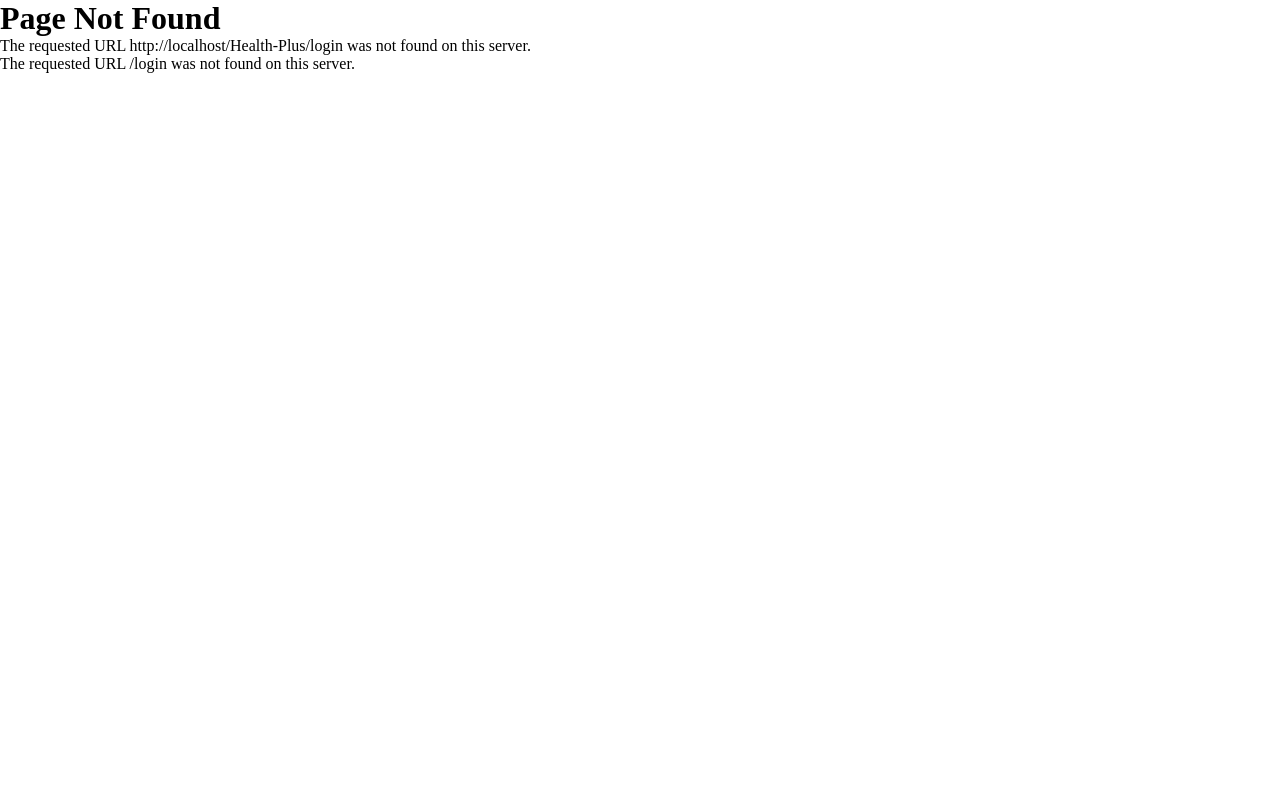
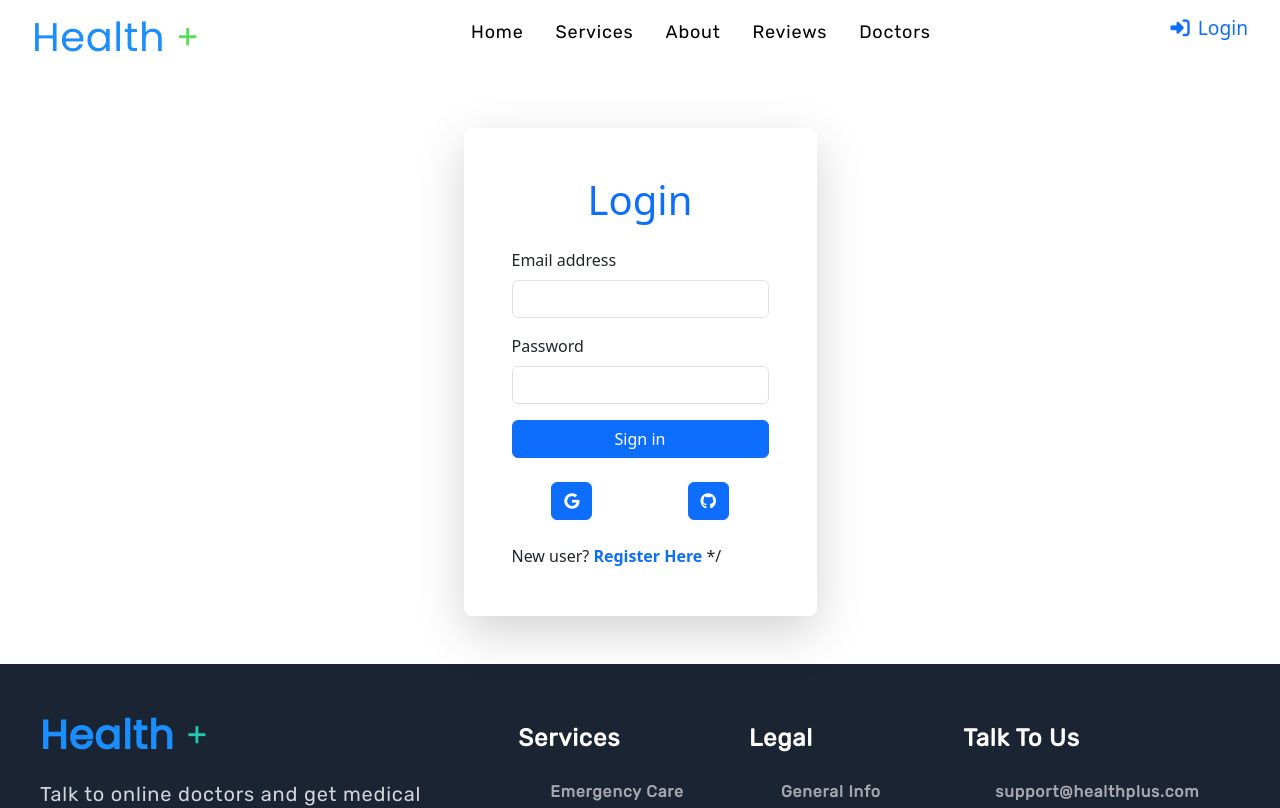
Before and after one commit to Tomkndn/Soul-Care, a React (Create React App) app: page /Health-Plus/login in a window 1280 px wide. Before the commit this address had no page. Shown: the top 808 px of the page. Built offline with nearby package versions, Linux system fonts and the light colour scheme.

Commit message:
creating login page

```diff
--- a/package.json
+++ b/package.json
@@ -4,12 +4,14 @@
   "private": true,
   "homepage": "https://alkaison.github.io/Health-Plus/",
   "dependencies": {
+    "@fortawesome/fontawesome-free": "^6.5.2",
     "@fortawesome/fontawesome-svg-core": "^6.4.0",
     "@fortawesome/free-solid-svg-icons": "^6.4.0",
     "@fortawesome/react-fontawesome": "^0.2.0",
     "@testing-library/jest-dom": "^5.17.0",
     "@testing-library/react": "^13.4.0",
     "@testing-library/user-event": "^13.5.0",
+    "bootstrap": "^5.3.3",
     "react": "^18.2.0",
     "react-dom": "^18.2.0",
     "react-scripts": "5.0.1",
--- a/src/App.js
+++ b/src/App.js
@@ -5,7 +5,8 @@ import Home from "./Pages/Home";
 import Legal from "./Pages/Legal";
 import NotFound from "./Pages/NotFound";
 import Appointment from "./Pages/Appointment";
-
+import Login from "./Pages/Login";
+import Register from "./Pages/Register";
 function App() {
   return (
     <div className="App">
@@ -14,6 +15,8 @@ function App() {
           <Route path="/" element={<Home />} />
           <Route path="/legal" element={<Legal />} />
           <Route path="/appointment" element={<Appointment />} />
+          <Route path="/login" element={<Login />} />
+          <Route path="/register" element={<Register/>} />
           <Route path="*" element={<NotFound />} />
         </Routes>
       </Router>
--- a/src/Components/Navbar.js
+++ b/src/Components/Navbar.js
@@ -1,31 +1,31 @@
 import React, { useState } from "react";
 import { FontAwesomeIcon } from "@fortawesome/react-fontawesome";
+
 import {
-  faCommentDots,
   faBars,
   faXmark,
 } from "@fortawesome/free-solid-svg-icons";
 import "../Styles/Navbar.css";
 import { Link } from "react-router-dom";
-import { toast } from "react-toastify";
+
+const linkstyle={
+  textDecoration: "none",
+  fontSize:"1.5vw",
+  marginTop:"-3vh"
+
+};
+
 
 function Navbar() {
   const [nav, setNav] = useState(false);
-  const [isButtonDisabled, setIsButtonDisabled] = useState(false);
+
 
   const openNav = () => {
     setNav(!nav);
   };
 
-  const handleChatBtnClick = () => {
-    if (!isButtonDisabled) {
-      toast.info("Experiencing high traffic, Please wait a moment.", {
-        position: toast.POSITION.TOP_CENTER,
-        onOpen: () => setIsButtonDisabled(true),
-        onClose: () => setIsButtonDisabled(false),
-      });
-    }
-  };
+
+
 
   return (
     <div className="navbar-section">
@@ -63,15 +63,12 @@ function Navbar() {
           </a>
         </li>
       </ul>
-
-      <button
-        className="navbar-btn"
-        type="button"
-        disabled={isButtonDisabled}
-        onClick={handleChatBtnClick}
-      >
-        <FontAwesomeIcon icon={faCommentDots} /> Live Chat
-      </button>
+      <Link to="/login" style={linkstyle}>
+      <div >
+                  <i className="fas fa-sign-in-alt me-2"></i>
+                  Login
+      </div>
+      </Link>
 
       {/* Mobile */}
       <div className={`mobile-navbar ${nav ? "open-nav" : ""}`}>
--- /dev/null
+++ b/src/Pages/Login.js
@@ -0,0 +1,71 @@
+import React, { useState } from "react";
+import { Link } from "react-router-dom";
+import Navbar from "../Components/Navbar";
+import Footer from "../Components/Footer";
+
+const Login = () => {
+  // const { signInWithGoogle, error, success, processLogin, signInWithGithub } = useAuth();
+  const [email, setEmail] = useState("");
+  const [password, setPassword] = useState("");
+
+  return (
+    <div>
+    <Navbar />
+    <div className="container my-5 d-flex justify-content-center">
+      <div className="p-5 shadow-lg rounded-3">
+        <h1 className="text-primary mb-4 text-center">Login</h1>
+        <form onSubmit={(e) => e.preventDefault()}>
+          <div className="mb-3">
+            <label htmlFor="exampleInputEmail1" className="form-label">
+              Email address
+            </label>
+            <input onBlur={(e) => setEmail(e.target.value)} type="email" className="form-control" id="exampleInputEmail1" required />
+          </div>
+          <div className="mb-3">
+            <label htmlFor="exampleInputPassword1" className="form-label">
+              Password
+            </label>
+            <input onBlur={(e) => setPassword(e.target.value)} type="password" className="form-control" id="exampleInputPassword1" required />
+          </div>
+          {/* <div className="text-danger mb-3">{error}</div>
+          <div className="text-success mb-3">{success}</div> */}
+          <button
+            onClick={() => {
+              if (email && password) {
+                // processLogin(email, password);
+              }
+            }}
+            type="submit"
+            className="btn btn-primary w-100"
+          >
+            Sign in
+          </button>
+        </form>
+        {/* <h6 className="text-center mt-3">Or Login with</h6> */}
+        <div className="row row-cols-2 g-3 mt-2">
+          <div className="col text-center">
+            <button  type="button" className="btn btn-primary">
+              <i className="fab fa-google text-white"></i>
+            </button>
+          </div>
+          <div className="col text-center">
+            <button  type="button" className="btn btn-primary">
+              <i className="fab fa-github text-white"></i>
+            </button>
+          </div>
+        </div>
+
+         <div className="mt-4">
+          New user?{" "}
+          <Link to="/register" className="text-decoration-none fw-bold">
+            Register Here
+          </Link> */
+         </div>
+      </div>
+    </div>
+    <Footer/>
+    </div>
+  );
+};
+
+export default Login;
--- /dev/null
+++ b/src/Pages/Register.js
@@ -0,0 +1,81 @@
+import React from "react";
+import { useState } from "react";
+import { Link } from "react-router-dom";
+import Navbar from "../Components/Navbar";
+import Footer from "../Components/Footer";
+
+
+const Register = () => {
+  const [name, setName] = useState("");
+  const [email, setEmail] = useState("");
+  const [password, setPassword] = useState("");
+
+
+  return (
+    <div>
+    <Navbar />
+    <div className="container my-5 d-flex justify-content-center">
+      <div className="p-5 shadow-lg rounded-3">
+        <h1 className="text-primary mb-4 text-center">Register</h1>
+        <form onSubmit={(e) => e.preventDefault()}>
+          <div className="mb-3">
+            <label htmlFor="exampleInputName" className="form-label">
+              Name
+            </label>
+            <input onBlur={(e) => setName(e.target.value)} type="text" className="form-control" id="exampleInputName" required />
+          </div>
+          <div className="mb-3">
+            <label htmlFor="exampleInputEmail1" className="form-label">
+              Email address
+            </label>
+            <input onBlur={(e) => setEmail(e.target.value)} type="email" className="form-control" id="exampleInputEmail1" required />
+          </div>
+          <div className="mb-3">
+            <label htmlFor="exampleInputPassword1" className="form-label">
+              Password
+            </label>
+            <input onBlur={(e) => setPassword(e.target.value)} type="password" className="form-control" id="exampleInputPassword1" required />
+          </div>
+          {/* <div className="text-danger mb-3">{error === "user.reload is not a function" || error === "c.reload is not a function" ? "" : error}</div>
+          <div className="text-success mb-3">{success}</div> */}
+          <button
+            onClick={() => {
+              if (name && email && password) {
+                // createNewUser(name, email, password);
+                console.log(name);
+              }
+            }}
+            type="submit"
+            className="btn btn-primary w-100"
+          >
+            Sign Up
+          </button>
+        </form>
+        {/* <h6 className="text-center mt-3">Or Register with</h6> */}
+        <div className="row row-cols-2 g-3 mt-2">
+          <div className="col text-center">
+            <button  type="button" className="btn btn-primary">
+              <i className="fab fa-google text-white"></i>
+            </button>
+          </div>
+          <div className="col text-center">
+            <button  type="button" className="btn btn-primary">
+              <i className="fab fa-github text-white"></i>
+            </button>
+          </div>
+        </div>
+
+        <div className="mt-4">
+          New user?{" "}
+          <Link to="/login" className="text-decoration-none fw-bold">
+            Login Here
+          </Link>
+        </div>
+      </div>
+    </div>
+    <Footer />
+    </div>
+  );
+};
+
+export default Register;
--- a/src/index.js
+++ b/src/index.js
@@ -1,6 +1,10 @@
 import React from 'react';
 import ReactDOM from 'react-dom/client';
 import App from './App';
+import 'bootstrap/dist/css/bootstrap.min.css';
+import '@fortawesome/fontawesome-free/css/all.css';
+
+
 
 const root = ReactDOM.createRoot(document.getElementById('root'));
 root.render(
```
Also changed, not shown: 1 other file (tests, documents, lock files or other folders).
